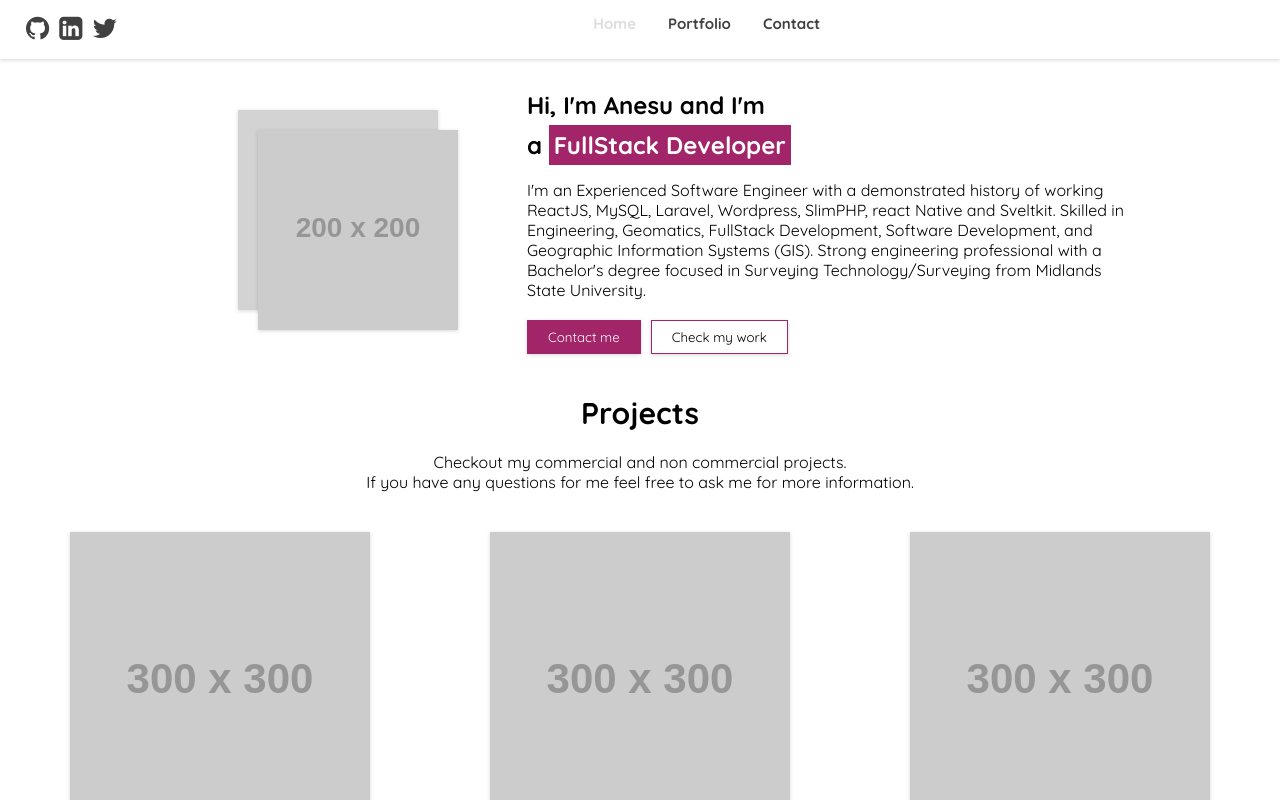
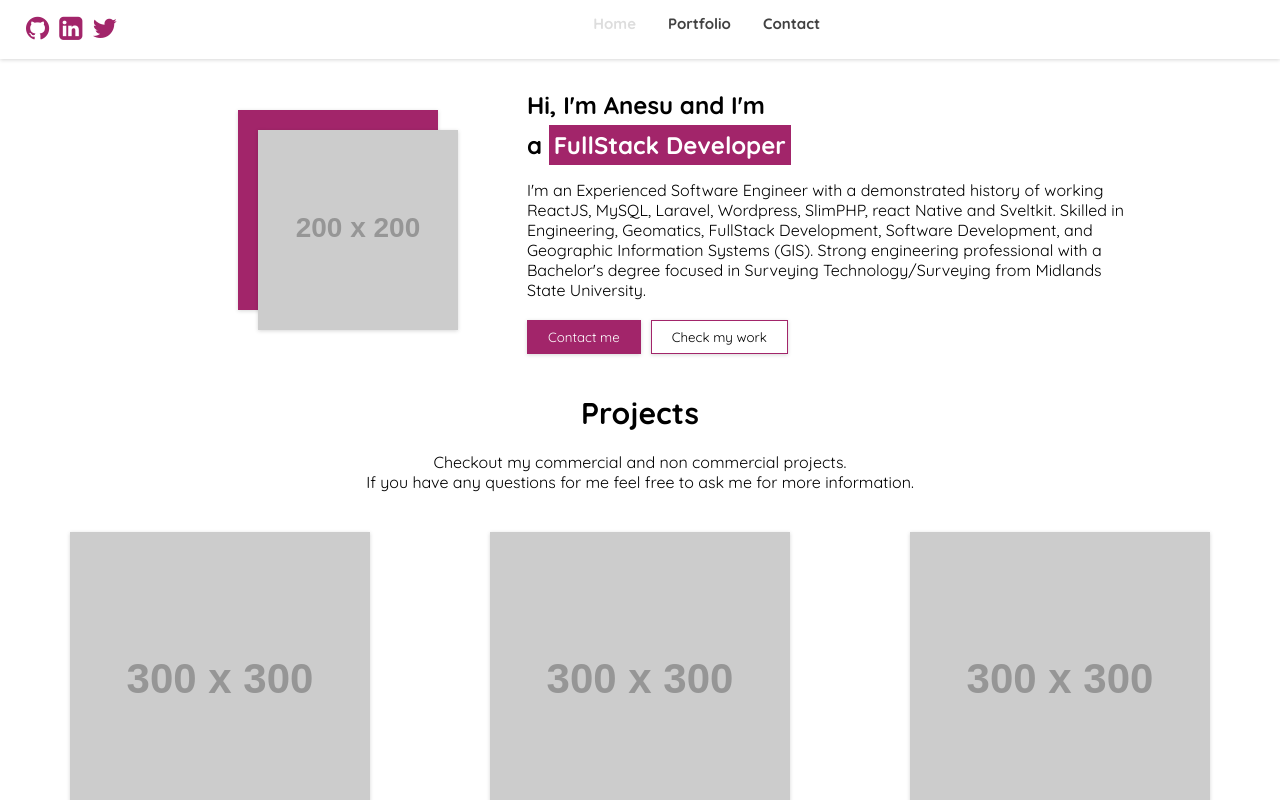
Before and after one commit to anemugomba/react-portfolio-website, a React (Create React App) app: page /home in a window 1280 px wide. Shown: the top 800 px of the page. Built offline with nearby package versions, Linux system fonts and the light colour scheme; a web font is replaced by a local one.

Commit message:
styles for hero section

```diff
--- a/src/styles/home/hero.scss
+++ b/src/styles/home/hero.scss
@@ -64,7 +64,7 @@
 }
 
 .hero-img-placeholder {
-    background-color: lightgray;
+    background-color: $base-color;
     height: 200px;
     width: 200px;
     box-shadow: rgba(0, 0, 0, 0.16) 0px 1px 4px;
--- a/src/styles/navbar.scss
+++ b/src/styles/navbar.scss
@@ -1,10 +1,13 @@
-/* Add a black background color to the top navigation */
+
+@import "variables";
+
 .topnav {
     background-color: #fff;
     overflow: hidden;
     font-family: 'Quicksand', sans-serif;
 
     .social-icons {
+        color: $base-color;
         font-size: 27px;
         cursor: pointer;
         i {
```
